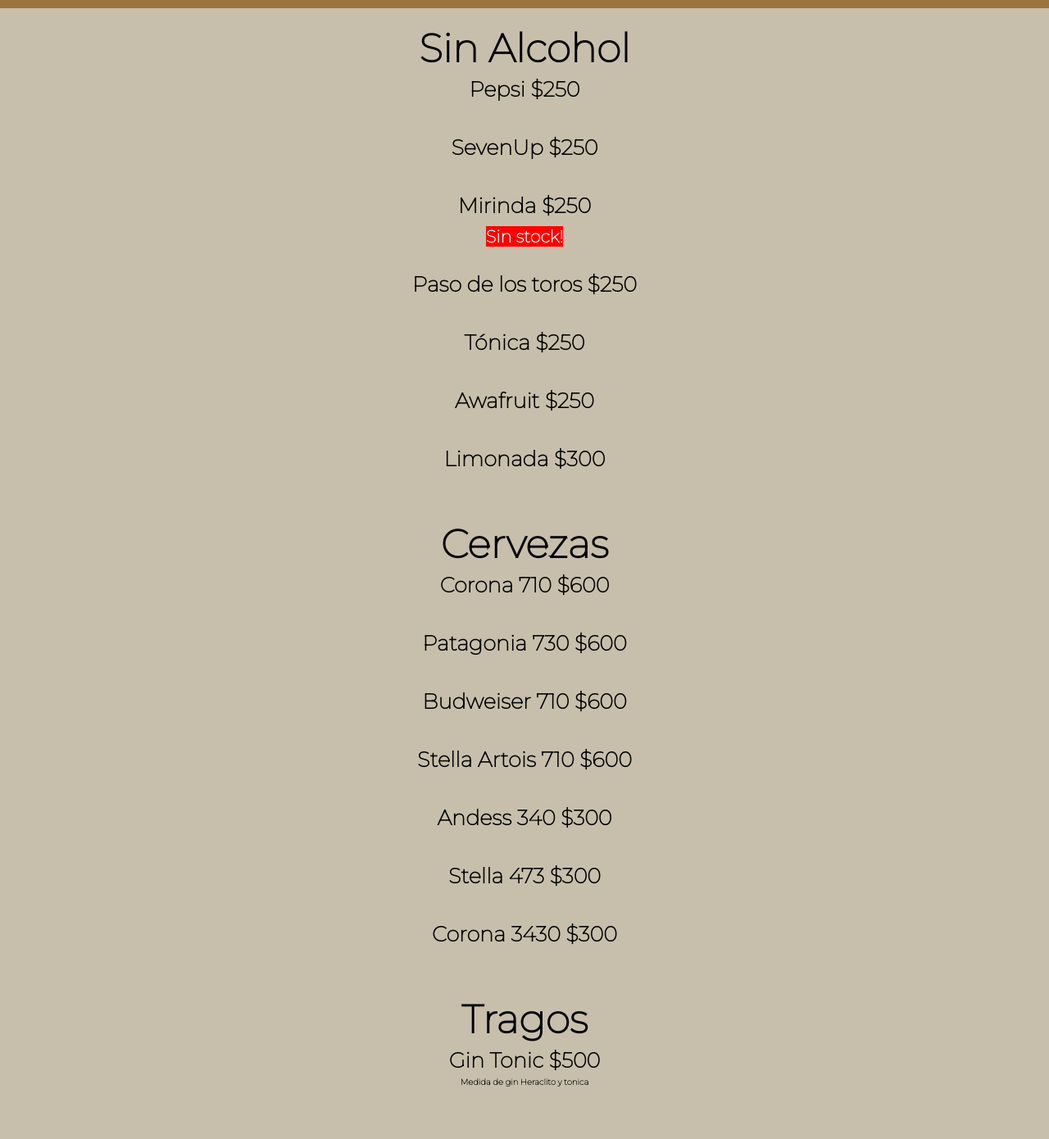
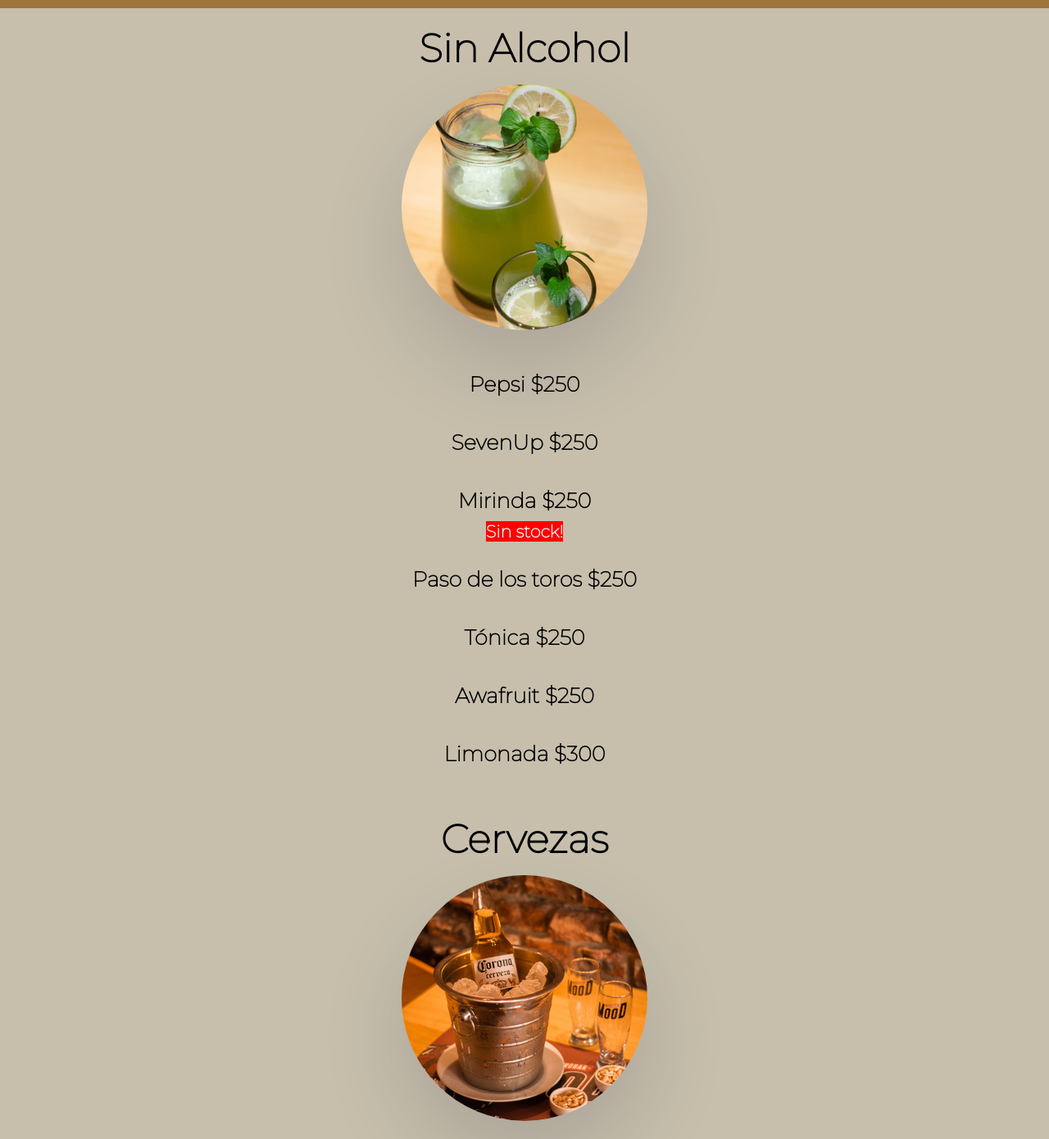
Before and after one commit to tomasnazer/MoodCafe-v2, a Vue app: page /drinksmenu in a window 1280 px wide. Shown: the part 80-1470 px from the top of the page at 82% size. Built offline with nearby package versions, Linux system fonts and the light colour scheme; data requests are answered from the project's data file.

Commit message:
menu updated

```diff
--- a/db.json
+++ b/db.json
@@ -755,7 +755,7 @@
             "nombre": "Pepsi",
             "precio": "250",
             "descripcion": "",
-            "img": "",
+            "img": "limonada.jpg",
             "stock":"true"
         },
         {
@@ -811,7 +811,7 @@
             "nombre":"Corona 710",
             "precio": "600",
             "descripcion": "",
-            "img": "",
+            "img": "corona.jpg",
             "stock":"true"
         },
         {
@@ -856,7 +856,7 @@
         },
         {
             "Titulo": "",
-            "nombre":"Corona 3430",
+            "nombre":"Corona 330",
             "precio": "300",
             "descripcion": "",
             "img": "",
@@ -871,7 +871,7 @@
             "stock":"true"
         },
         {
-            "Titulo": "Tragos",
+            "Titulo": "",
             "nombre": "Gin Tonic Especial",
             "precio": "500",
             "descripcion": "Beefeter, Bombay, Bulldog",
--- a/src/components/Drinksproducts.vue
+++ b/src/components/Drinksproducts.vue
@@ -2,7 +2,7 @@
 
     <div class="Product-box" :key="product.id" v-for="product in products">
         <h1 v-show="product.Titulo != ''">{{ product.Titulo }}</h1>
-        <img v-show="product.img != ''" :src="product.img" :alt="product.nombre" class="img-box">
+        <img v-show="product.img != ''" :src="'/static/' + product.img" :alt="product.nombre" class="img-box">
         <p class="product">{{product.nombre}} ${{product.precio}}</p>
         <p class="description">{{product.descripcion}}</p>
         <p class="stock" v-show="product.stock != 'true'">Sin stock!</p>
```
Also changed, not shown: public/static/corona.jpg (added), public/static/limonada.jpg (added).
